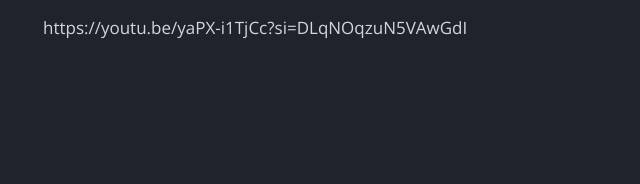
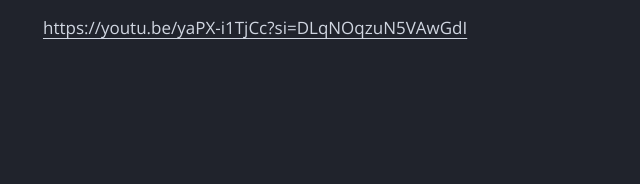
Before and after one commit to clubrob/roblindsey.com, an Eleventy site: page src/content/notes/2025/20250214221926.md in a window 1280 px wide. Shown: the part 199-383 px from the top of the page, 297-937 px from the left. Built offline with nearby package versions, Linux system fonts and the light colour scheme; Eleventy itself is replaced by a stand-in of ours; files that its build step writes are made by us from their sources; no server answers; files whose address does not match are found by name; what @11tyrocks/eleventy-plugin-lightningcss would draw is missing.

Commit message:
fix link

```diff
--- a/src/content/notes/2025/20250214221926.md
+++ b/src/content/notes/2025/20250214221926.md
@@ -3,4 +3,4 @@
 ---
 Not typically looking to Bon Iver for an uplift, but I think this new one is just what we need after this week of miserable bullshit.
 
-https://youtu.be/yaPX-i1TjCc?si=DLqNOqzuN5VAwGdI
+[https://youtu.be/yaPX-i1TjCc?si=DLqNOqzuN5VAwGdI](https://youtu.be/yaPX-i1TjCc?si=DLqNOqzuN5VAwGdI)
```
